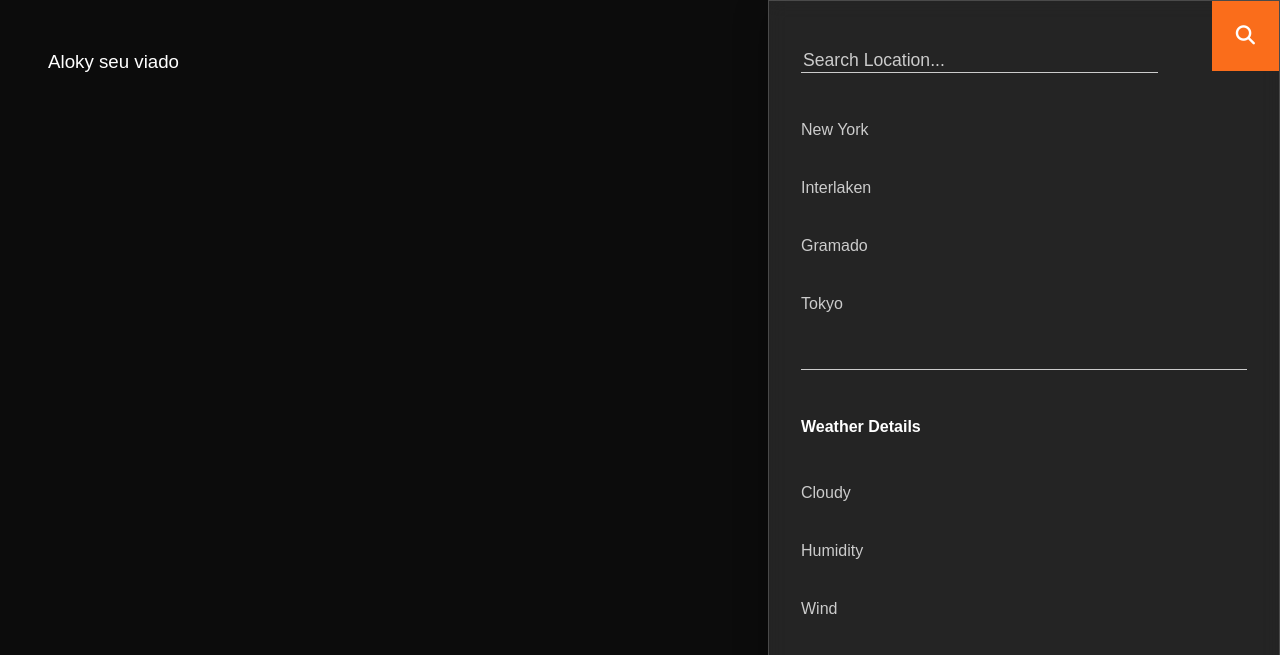
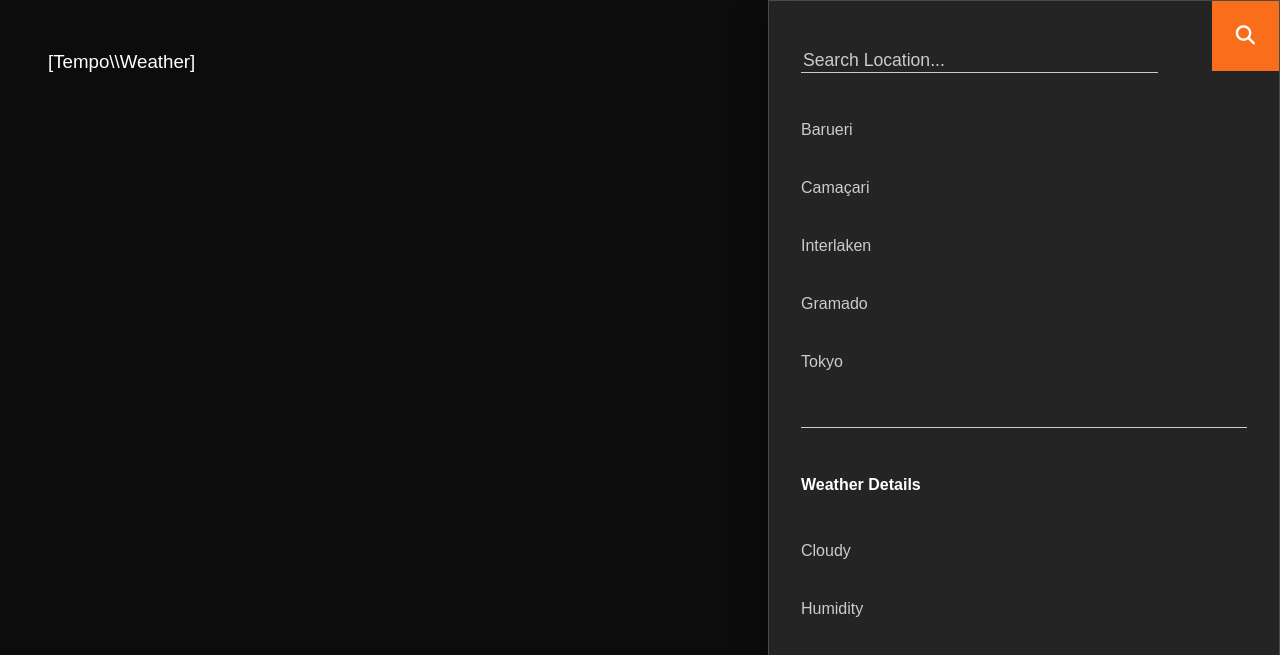
Before and after one commit to RenanSui/Website-de-tempo-pro-aloky, a plain HTML site: page index.html in a window 1280 px wide. Shown: the top 655 px of the page. Drawn offline with Linux system fonts and the light colour scheme; no server answers.

Commit message:
just updating

```diff
--- a/index.html
+++ b/index.html
@@ -16,7 +16,7 @@
 <body>
     <div class="weather-app">
         <div class="container">
-            <h3 class="brand">Aloky seu viado</h3>
+            <h3 class="brand">[Tempo\\Weather]</h3>
             <div>
                 <h1 class="temp"></h1>
                 <div class="city-time">
@@ -44,7 +44,8 @@
             </form>
 
             <ul class="cities">
-                <li class="city">New York</li>
+                <li class="city">Barueri</li>
+                <li class="city">Camaçari</li>
                 <li class="city">Interlaken</li>
                 <li class="city">Gramado</li>
                 <li class="city">Tokyo</li>
--- a/script.js
+++ b/script.js
@@ -70,7 +70,6 @@ function fetchWeatherData() {
         //take the data which is in json format and convert to regular js
         .then((response) => response.json())
         .then((data) => {
-            console.log(data);
 
             //adding temperature and weather condition
             temp.innerHTML = data.current.temp_c + '&#176;';
```
